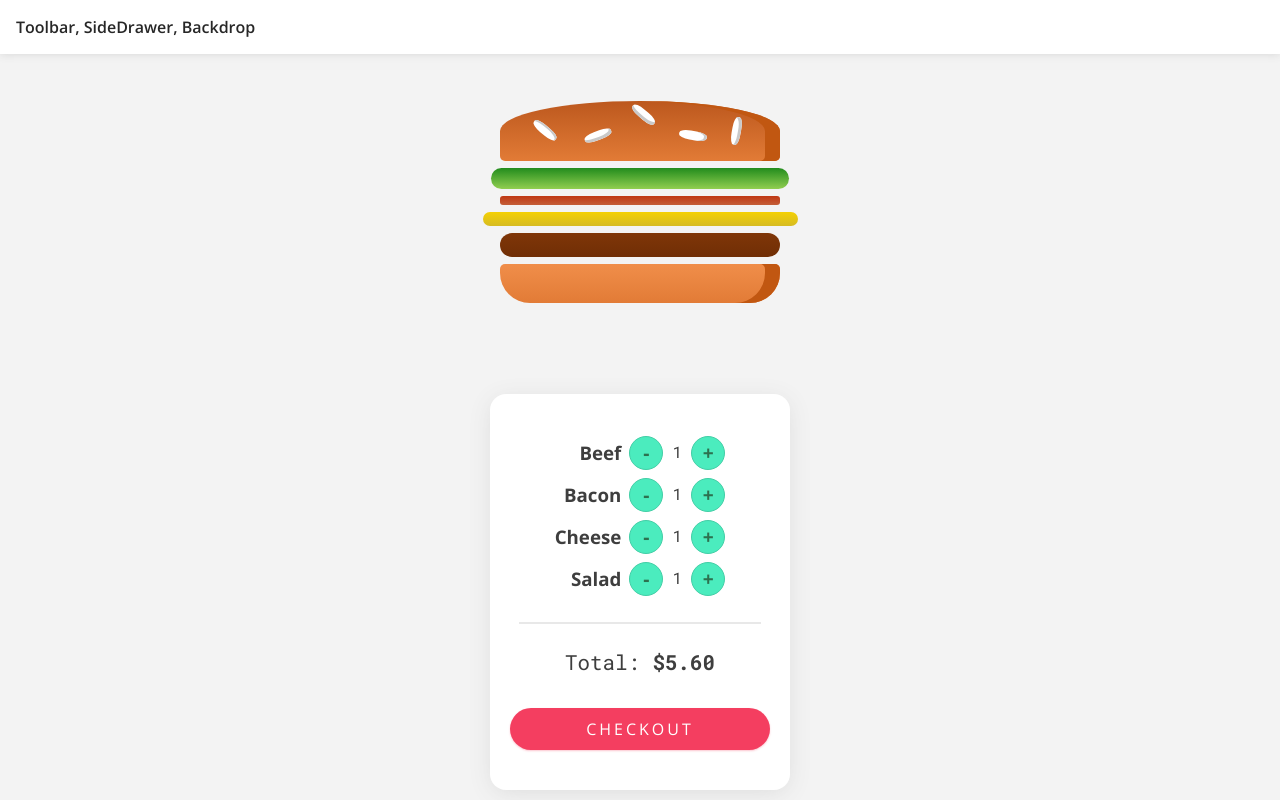
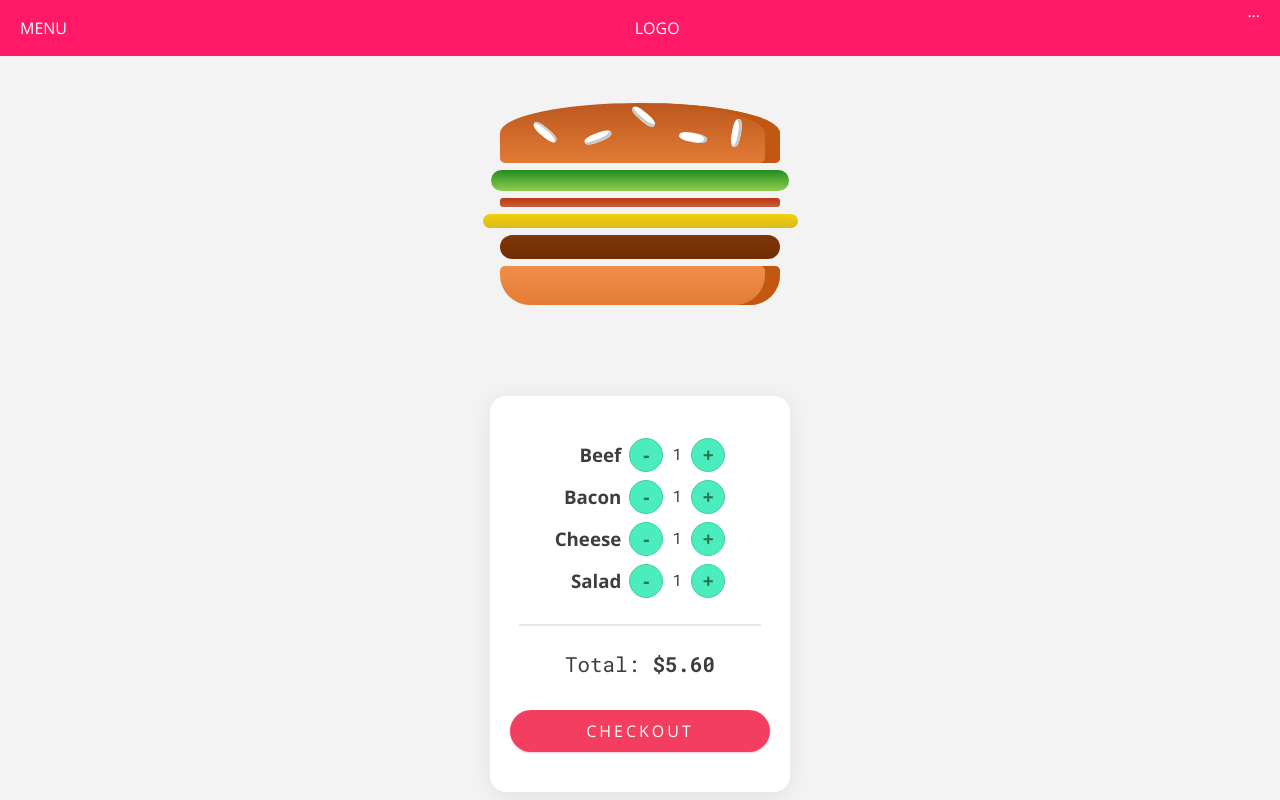
Before and after one commit to joonasmkauppinen/burger-builder, a React (Create React App) app: page / in a window 1280 px wide. Built offline with nearby package versions, Linux system fonts and the light colour scheme.

Commit message:
Add: toolbar component

```diff
--- a/src/components/Layout/Layout.js
+++ b/src/components/Layout/Layout.js
@@ -2,10 +2,12 @@
 
 import Aux from '../../hoc/Auxiliary';
 import styles from './Layout.module.css';
+import Toolbar from '../Navigation/Toolbar/Toolbar';
+
 
 const layout = props => (
   <Aux>
-    <div className={styles['toolbar']}>Toolbar, SideDrawer, Backdrop</div>
+    <Toolbar />
     <main className={styles['content']}>
       {props.children}
     </main>
--- a/src/components/Layout/Layout.module.css
+++ b/src/components/Layout/Layout.module.css
@@ -1,11 +1,3 @@
-.toolbar {
-  font-weight: 600;
-  padding: 16px;
-  color: rgb(39, 39, 39);
-  background-color: white;
-  box-shadow: 0 1px 8px #dadada;
+.content {
+  margin-top: 96px;
 }
-
-.content {
-  margin-top: 40px;
-}
--- /dev/null
+++ b/src/components/Navigation/Toolbar/Toolbar.js
@@ -0,0 +1,15 @@
+import React from 'react';
+
+import styles from './Toolbar.module.css';
+
+const toolbar = props => (
+  <header className={styles['toolbar']}>
+    <div>MENU</div>
+    <div>LOGO</div>
+    <nav>
+      ...
+    </nav>
+  </header>
+);
+
+export default toolbar;
--- /dev/null
+++ b/src/components/Navigation/Toolbar/Toolbar.module.css
@@ -0,0 +1,20 @@
+.toolbar {
+  height: 56px;
+  width: 100%;
+  position: fixed;
+  top: 0;
+  left: 0;
+  color: white;
+  background-color: rgb(255, 25, 102);
+  display: flex;
+  justify-content: space-between;
+  align-items: center;
+  padding: 0 20px;
+  box-sizing: border-box;
+  z-index: 100;
+}
+
+.toolbar nav {
+  height: 100%;
+
+}
```
